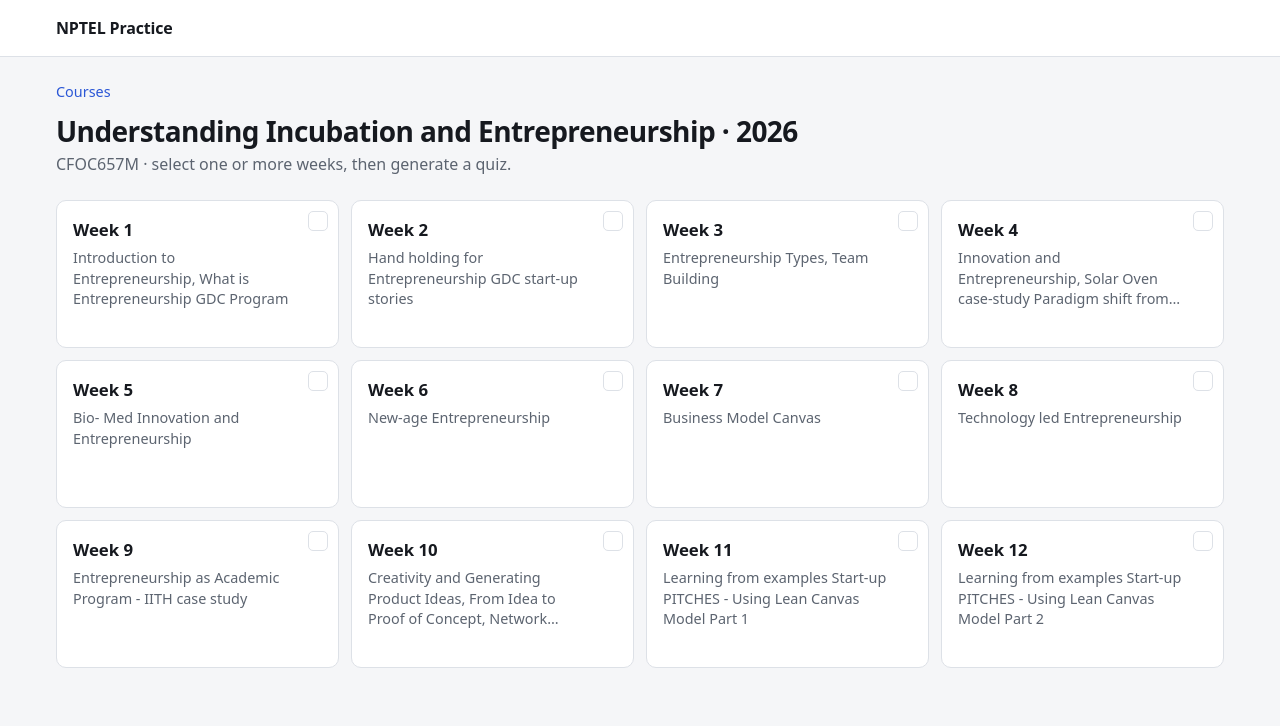
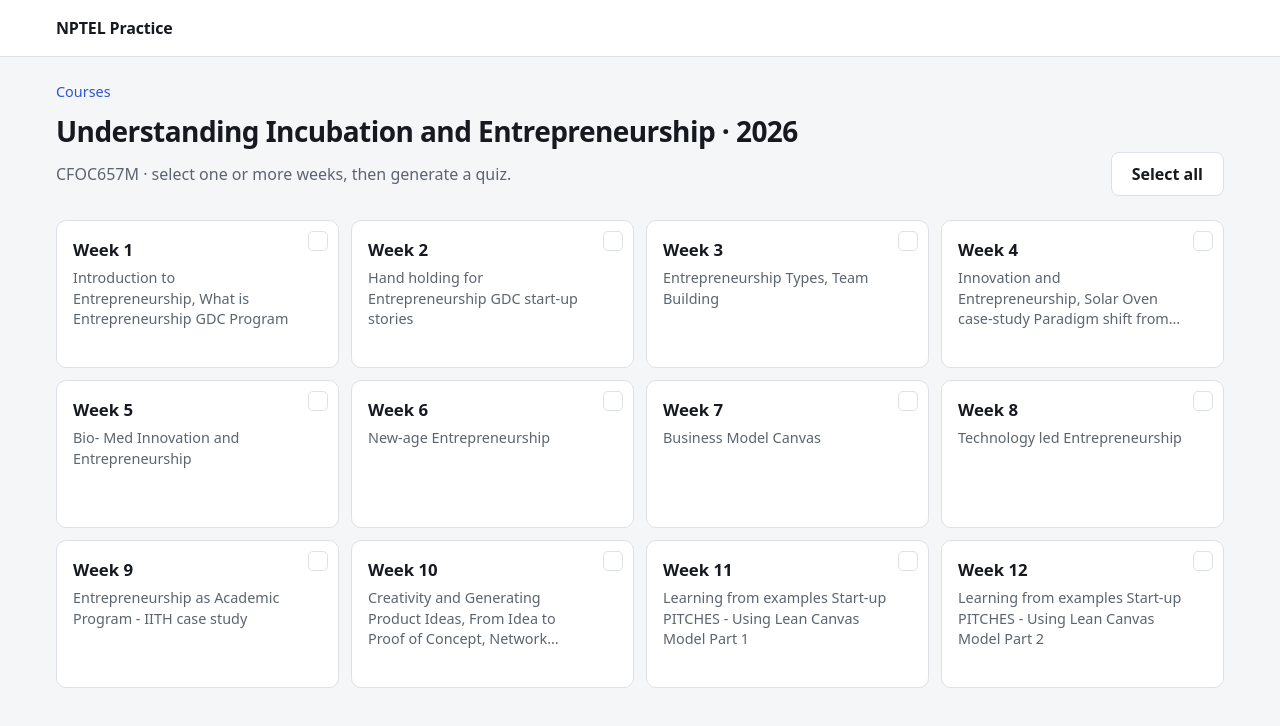
Before and after one commit to itsdannydev/nptel-practice, a React (Vite) app: page /#/c/CFOC657M in a window 1280 px wide. Shown: the top 726 px of the page. Built offline with nearby package versions, Linux system fonts and the light colour scheme.

Commit message:
Add a "Select all" button for picking every week at once

```diff
--- a/src/pages/WeekList.tsx
+++ b/src/pages/WeekList.tsx
@@ -49,6 +49,13 @@ export default function WeekList() {
     );
   }
 
+  const allSelected = weeks !== null && weeks.length > 0 && selected.length === weeks.length;
+
+  function toggleSelectAll() {
+    if (!weeks) return;
+    setSelected(allSelected ? [] : weeks.map((w) => w.number));
+  }
+
   function generateQuiz() {
     if (!course || selected.length === 0) return;
     const sorted = [...selected].sort((a, b) => a - b);
@@ -86,7 +93,15 @@ export default function WeekList() {
         <Link to="/">Courses</Link>
       </nav>
       <h1>{courseLabel(course)}</h1>
-      <p className="lede">{course.code} · select one or more weeks, then generate a quiz.</p>
+
+      <div className="week-toolbar">
+        <p className="lede">{course.code} · select one or more weeks, then generate a quiz.</p>
+        {weeks !== null && weeks.length > 0 && (
+          <button type="button" className="btn" onClick={toggleSelectAll}>
+            {allSelected ? 'Deselect all' : 'Select all'}
+          </button>
+        )}
+      </div>
 
       {failed && <p className="empty">Couldn't load the weeks for this course. Try reloading.</p>}
       {!failed && weeks === null && <p className="muted">Loading weeks…</p>}
--- a/src/styles.css
+++ b/src/styles.css
@@ -132,6 +132,19 @@ h3 {
 .lede {
   color: var(--muted);
   margin: 0 0 24px;
+}
+
+.week-toolbar {
+  display: flex;
+  align-items: center;
+  justify-content: space-between;
+  flex-wrap: wrap;
+  gap: 12px;
+  margin-bottom: 24px;
+}
+
+.week-toolbar .lede {
+  margin: 0;
 }
 
 .muted {
```
